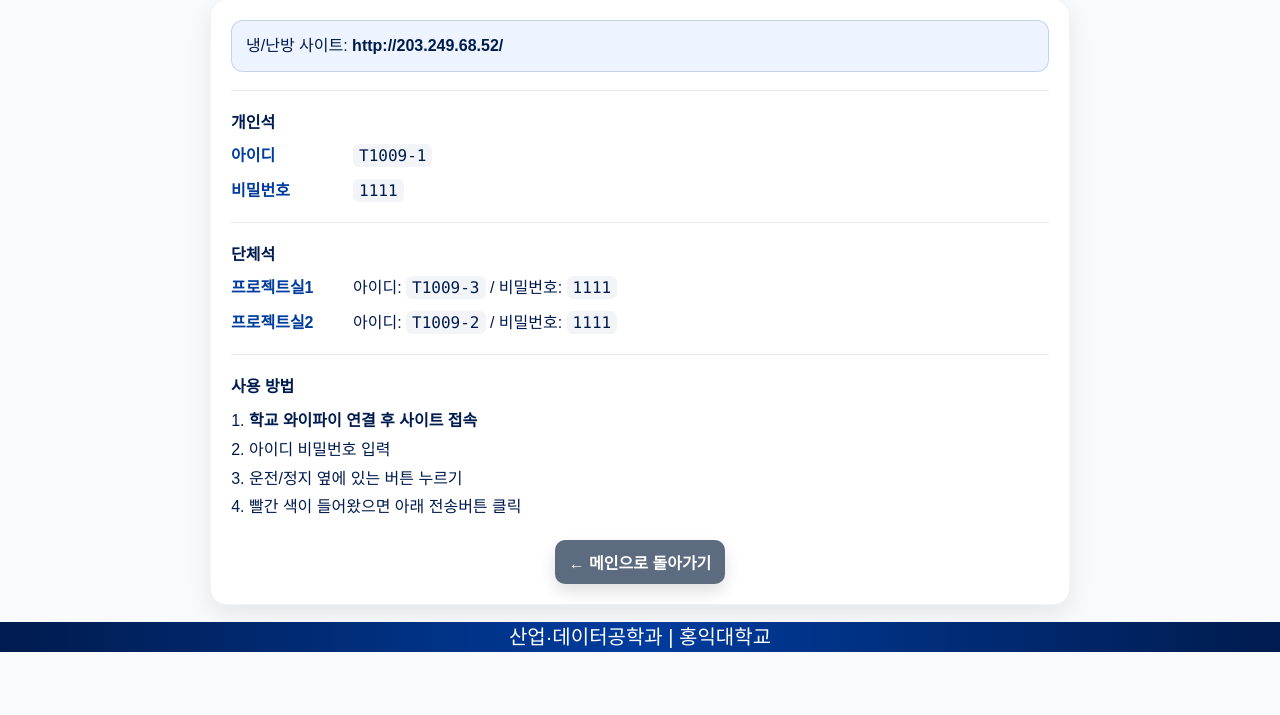
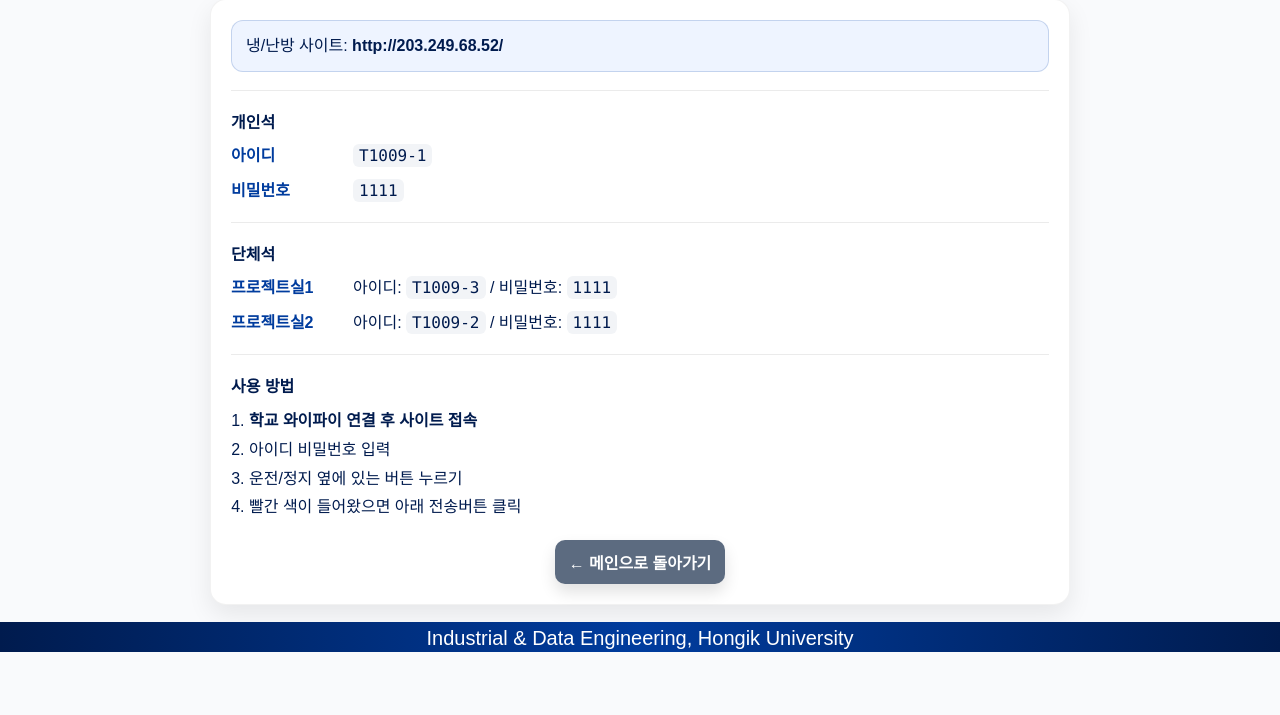
Before and after one commit to tmzkdl7412-web/studyroom-reservation, a Flask app: page /hvac_info in a window 1280 px wide. Shown: the part 148-863 px from the top of the page. Run offline with Flask 3, Linux system fonts and the light colour scheme.

Commit message:
Update hvac_info.html

```diff
--- a/templates/hvac_info.html
+++ b/templates/hvac_info.html
@@ -203,7 +203,7 @@
     </div>
 
     <div class="eng-footer">
-      산업·데이터공학과 | 홍익대학교
+      Industrial &amp; Data Engineering, Hongik University
     </div>
   </body>
 </html>
```
